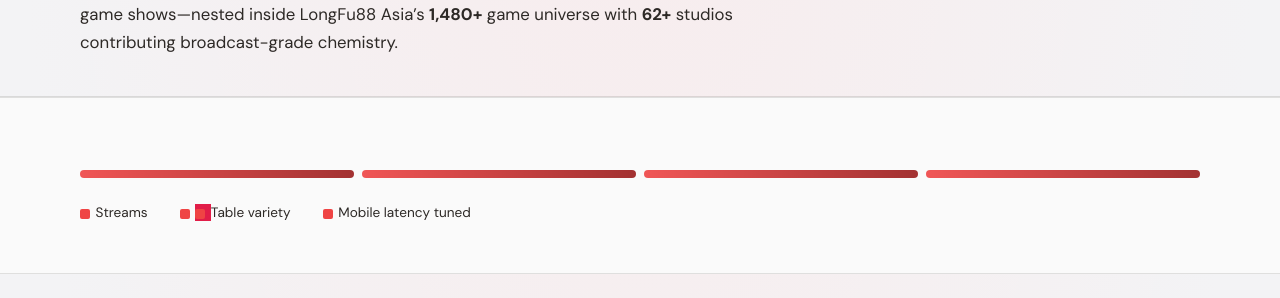
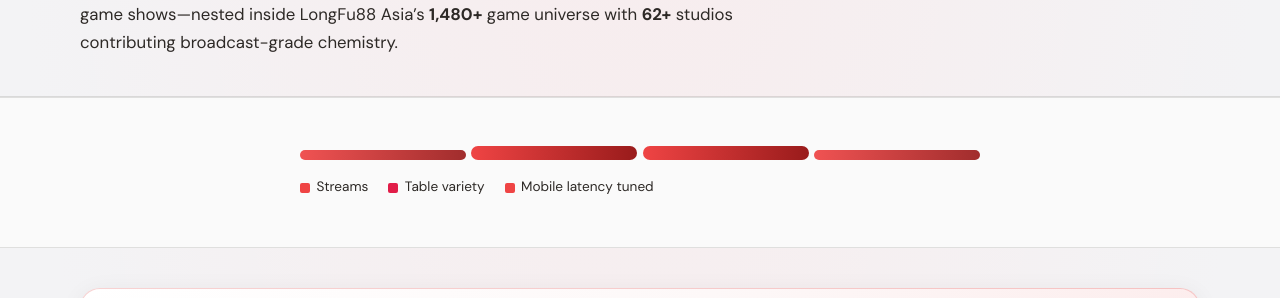
Before and after one commit to Shen9008/longfu88asia.com, a plain HTML site: page live-casino.html in a window 1280 px wide. Shown: the part 441-739 px from the top of the page. Drawn offline with Linux system fonts and the light colour scheme.

Commit message:
Fix live casino infographic bar and legend (nested span swatches, layout)
Made-with: Cursor

```diff
--- a/css/main.css
+++ b/css/main.css
@@ -759,36 +759,55 @@ img { max-width: 100%; height: auto; }
     margin-top: 0.35rem;
 }
 
-/* Infographic bar */
+/* Infographic bar (live casino strip) */
 .infographic-bar {
     display: flex;
     flex-wrap: wrap;
-    gap: 0.5rem;
-    margin: 1.5rem 0;
+    gap: 0.35rem;
+    margin: 0 0 1rem;
+    align-items: flex-end;
+    min-height: 14px;
 }
 .infographic-bar__segment {
-    flex: 1 1 120px;
-    min-height: 8px;
+    flex: 1 1 0;
+    min-width: 0;
+    height: 10px;
     border-radius: 999px;
     background: linear-gradient(90deg, var(--lf-red-bright), var(--lf-red-deep));
-    opacity: 0.9;
+    opacity: 0.92;
+}
+.infographic-bar__segment--mid {
+    height: 14px;
+    opacity: 1;
+}
+.live-infographic .container {
+    max-width: 720px;
 }
 .infographic-legend {
     display: flex;
     flex-wrap: wrap;
-    gap: 1rem;
+    align-items: center;
+    gap: 0.75rem 1.25rem;
     font-size: 0.85rem;
     color: var(--lf-reading);
+    margin: 0;
 }
-.infographic-legend span::before {
+.infographic-legend__item {
+    display: inline-flex;
+    align-items: center;
+    gap: 0.4rem;
+    white-space: nowrap;
+}
+.infographic-legend__item::before {
     content: "";
-    display: inline-block;
+    flex-shrink: 0;
     width: 10px;
     height: 10px;
     border-radius: 2px;
-    margin-right: 0.35rem;
     background: var(--lf-red-bright);
-    vertical-align: middle;
+}
+.infographic-legend__item--crimson::before {
+    background: var(--lf-crimson);
 }
 
 /* CTA banner */
--- a/live-casino.html
+++ b/live-casino.html
@@ -37,15 +37,19 @@
             </div>
         </header>
 
-        <section class="section section--alt">
+        <section class="section section--alt live-infographic" aria-label="Live lobby snapshot">
             <div class="container">
                 <div class="infographic-bar" aria-hidden="true">
                     <span class="infographic-bar__segment"></span>
-                    <span class="infographic-bar__segment"></span>
-                    <span class="infographic-bar__segment"></span>
+                    <span class="infographic-bar__segment infographic-bar__segment--mid"></span>
+                    <span class="infographic-bar__segment infographic-bar__segment--mid"></span>
                     <span class="infographic-bar__segment"></span>
                 </div>
-                <p class="infographic-legend"><span>Streams</span> <span style="margin-left:1rem"><span style="background:var(--lf-crimson)"></span>Table variety</span> <span style="margin-left:1rem">Mobile latency tuned</span></p>
+                <p class="infographic-legend">
+                    <span class="infographic-legend__item">Streams</span>
+                    <span class="infographic-legend__item infographic-legend__item--crimson">Table variety</span>
+                    <span class="infographic-legend__item">Mobile latency tuned</span>
+                </p>
             </div>
         </section>
 
```
